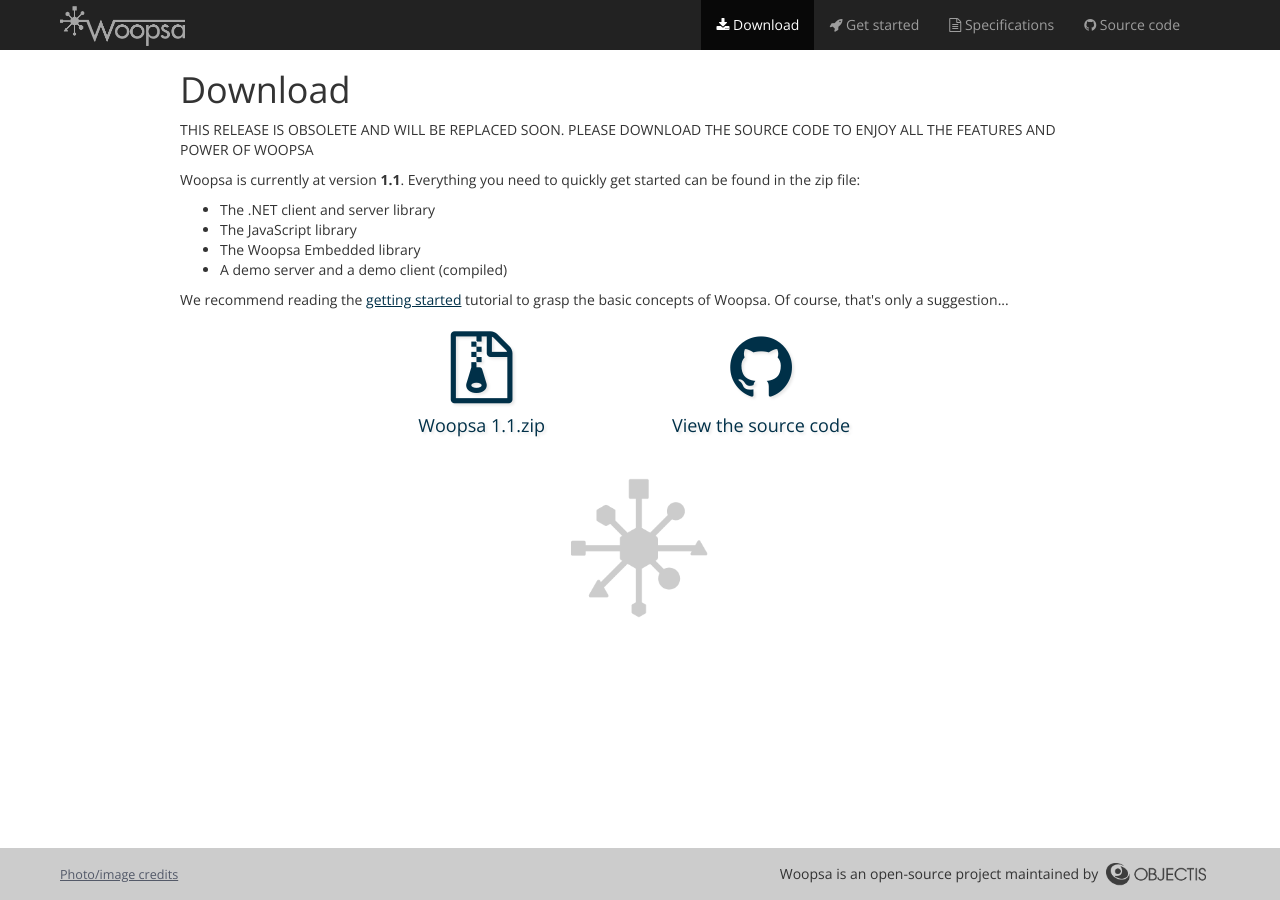
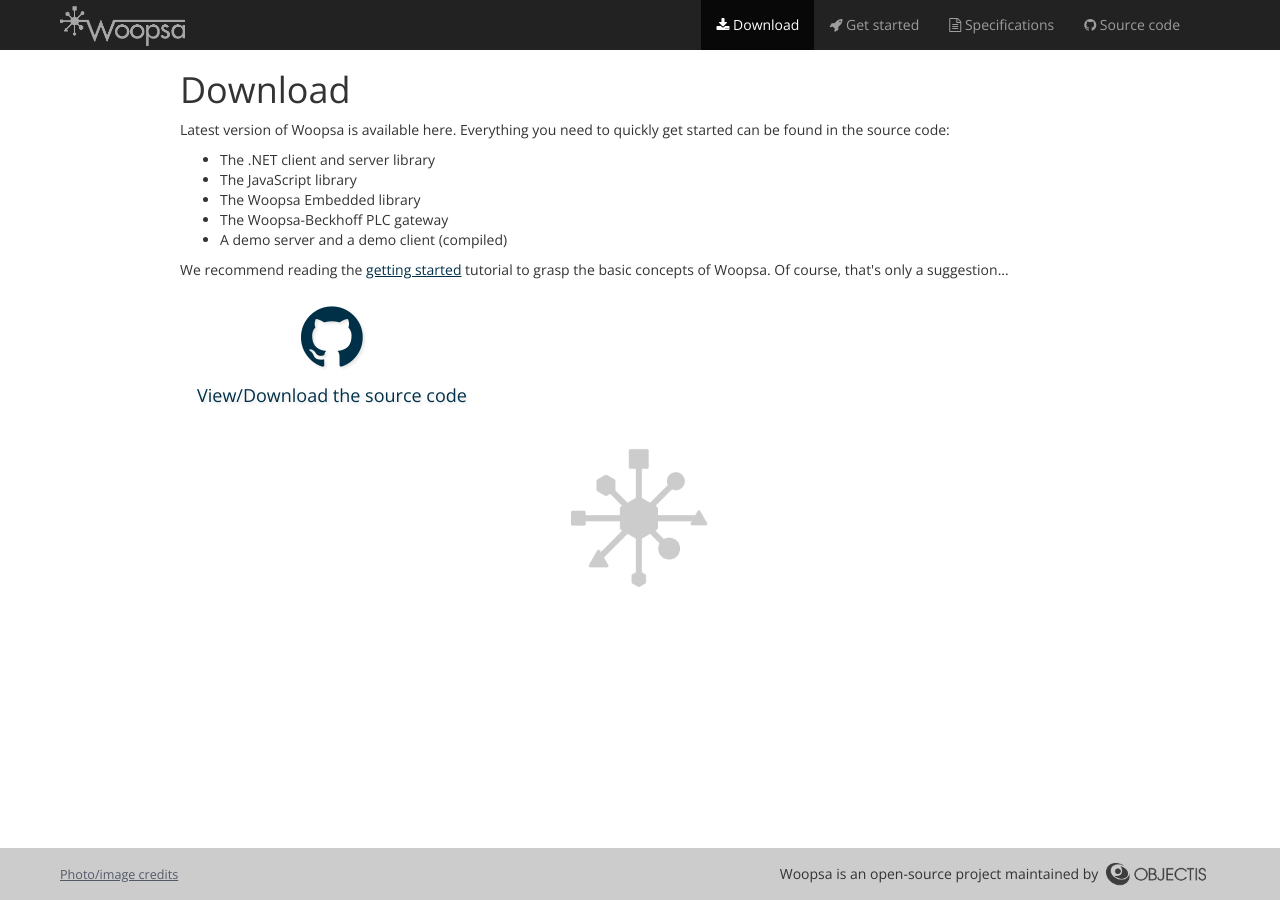
Before and after one commit to woopsa-protocol/woopsa-protocol.github.io, a Jekyll site: the page built from download.html, in a window 1280 px wide. Built offline with Jekyll 4.4.1, drawn with Linux system fonts in a browser that asks for light colours.

Commit message:
Updated the page to remove the links to old zip versions.

```diff
--- a/download.html
+++ b/download.html
@@ -8,26 +8,28 @@
 ---
 
 <h1>Download</h1>
-<p>THIS RELEASE IS OBSOLETE AND WILL BE REPLACED SOON. PLEASE DOWNLOAD THE SOURCE CODE TO ENJOY ALL THE FEATURES AND POWER OF WOOPSA</p>
-<p>Woopsa is currently at version <strong>{{ site.current_version }}</strong>. Everything you need to quickly get started can be found in the zip file:</p>
+<p>Latest version of Woopsa is available here. Everything you need to quickly get started can be found in the source code:</p>
+<!-- version <strong>{{ site.current_version }}</strong> -->
+
 <ul>
 	<li>The .NET client and server library</li>
 	<li>The JavaScript library</li>
 	<li>The Woopsa Embedded library</li>
+	<li>The Woopsa-Beckhoff PLC gateway</li>
 	<li>A demo server and a demo client (compiled)</li>
 </ul>
 <p>We recommend reading the <a href="/get-started">getting started</a> tutorial to grasp the basic concepts of Woopsa. Of course, that's only a suggestion...</p>
 <div class="row">
-	<div class="col-xs-6 col-md-4 col-md-offset-2 button-holder">
+	<!--div class="col-xs-6 col-md-4 col-md-offset-2 button-holder">
 		<a class="btn btn-lg big-button" href="{{ site.download_url }}">
 			<span class="fa fa-file-archive-o"></span>
 			<span>Woopsa {{ site.current_version }}.zip</span>
 		</a>
-	</div>
+	</div-->
 	<div class="col-xs-6 col-md-4">
 		<a class="btn btn-lg big-button button-holder" href="https://github.com/woopsa-protocol/Woopsa">
 			<span class="fa fa-github"></span>
-			<span>View the source code</span>
+			<span>View/Download the source code</span>
 		</a>
 	</div>
 </div>
```
Also changed, not shown: LICENSE.txt.
